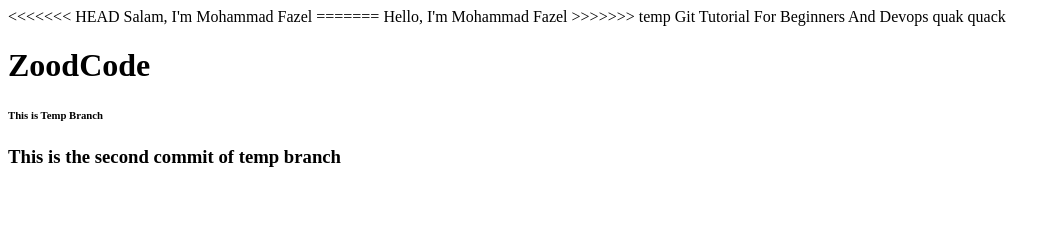
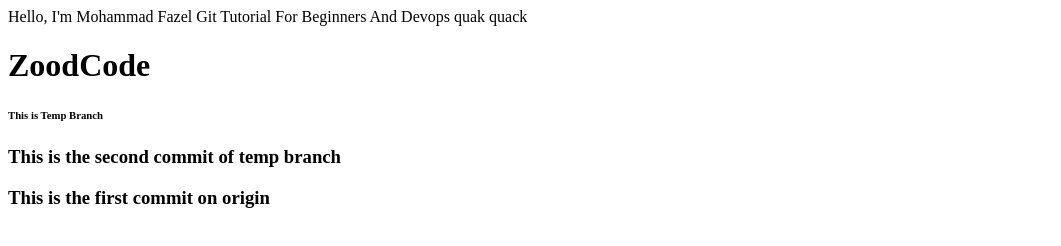
Before and after one commit to Mohammad-Fazel-91/test, a plain HTML site: page index.html in a window 1280 px wide. Shown: the whole page, without its empty margins (0-1061 px from the left). Drawn offline with Linux system fonts and the light colour scheme.

Commit message:
add another h3 tag

```diff
--- a/index.html
+++ b/index.html
@@ -6,11 +6,7 @@
     <title>git intro</title>
 </head>
 <body>
-<<<<<<< HEAD
-    Salam,  I'm Mohammad Fazel
-=======
     Hello,  I'm Mohammad Fazel
->>>>>>> temp
     Git Tutorial
     For Beginners
     And Devops
@@ -18,5 +14,6 @@
     <h1>ZoodCode</h1>
     <h6>This is Temp Branch</h6>
     <h3>This is the second commit of temp branch</h3>
+    <h3>This is the first commit on origin</h3>
 </body>
 </html>
```
